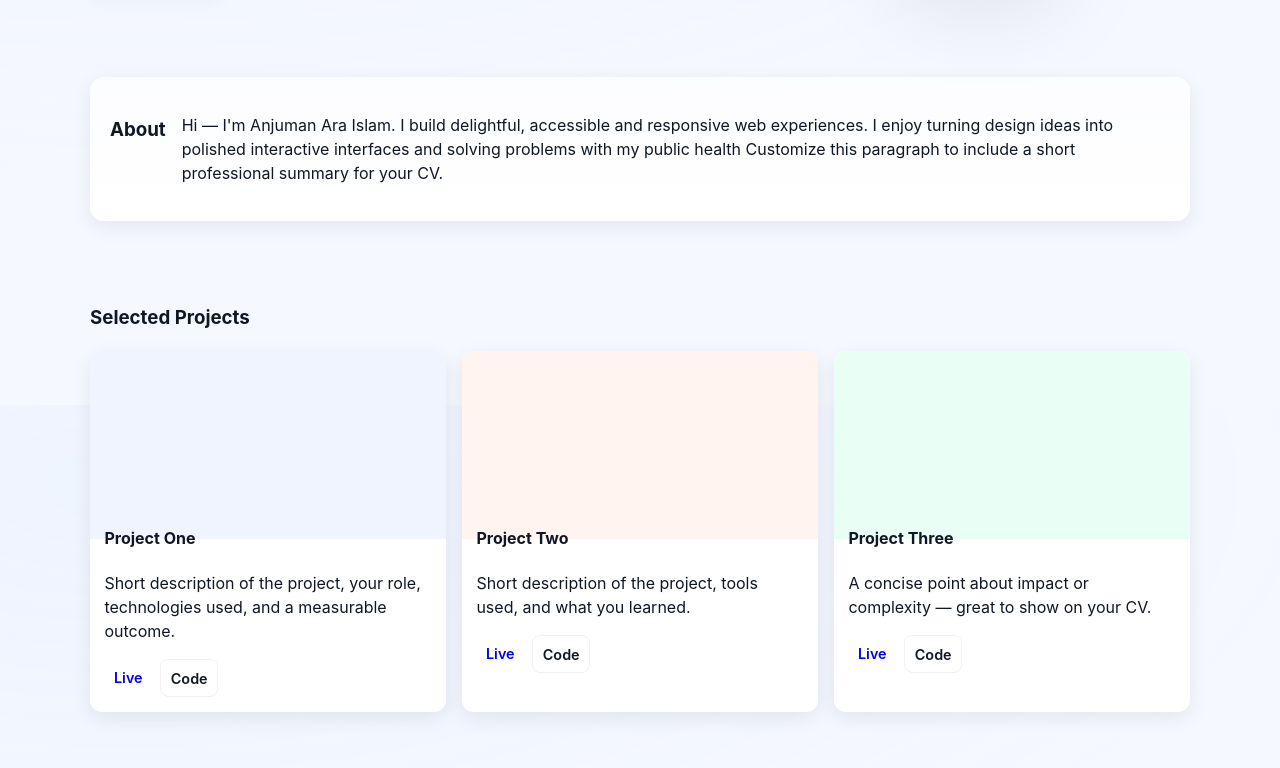
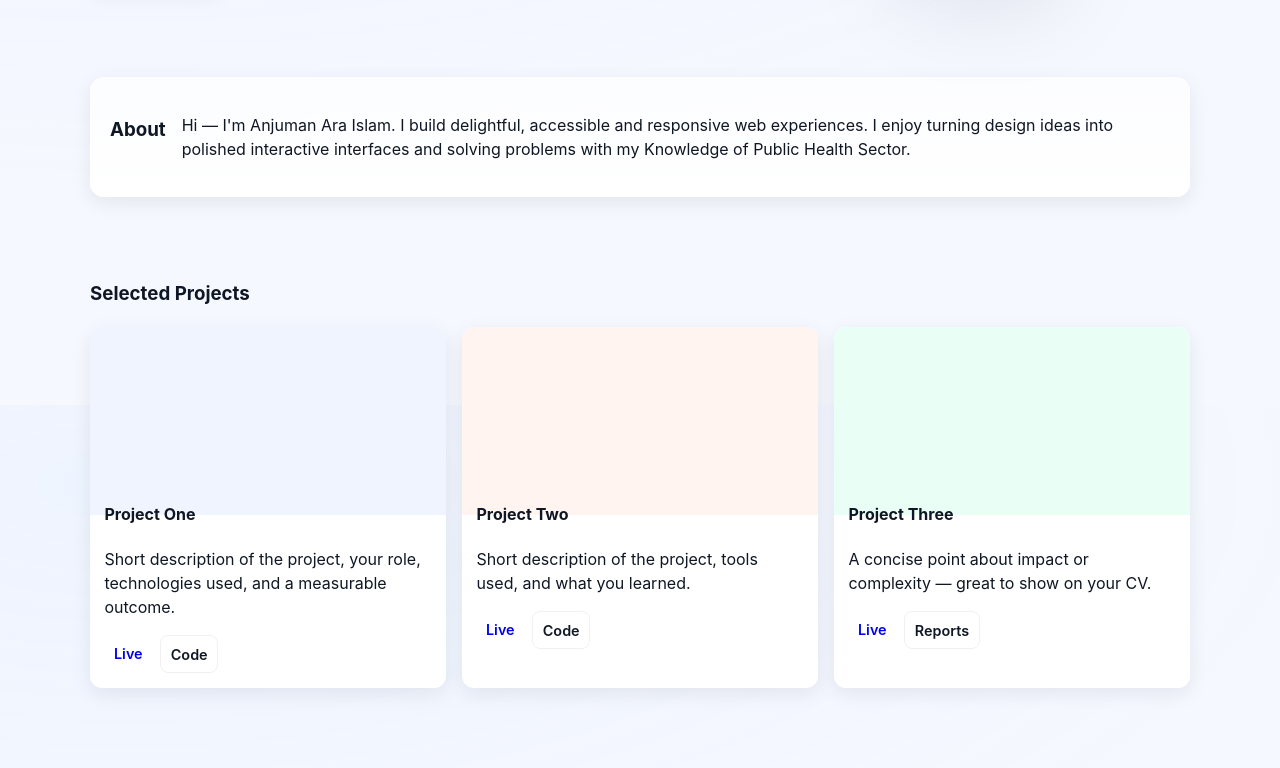
Before and after one commit to AnjumanAraIslam/AnjumanAraIslam.github.io, a plain HTML site: page index.html in a window 1280 px wide. Shown: the part 395-1163 px from the top of the page. Drawn offline with Linux system fonts and the light colour scheme.

Commit message:
Revise CV summary and change project link text
Updated professional summary and project link.

```diff
--- a/index.html
+++ b/index.html
@@ -54,8 +54,7 @@
         <h3>About</h3>
         <p>
           Hi — I'm Anjuman Ara Islam. I build delightful, accessible and responsive web experiences.
-          I enjoy turning design ideas into polished interactive interfaces and solving problems with my public health
-          Customize this paragraph to include a short professional summary for your CV.
+          I enjoy turning design ideas into polished interactive interfaces and solving problems with my Knowledge of Public Health Sector.
         </p>
       </div>
     </section>
@@ -100,7 +99,7 @@
             <p>A concise point about impact or complexity — great to show on your CV.</p>
             <div class="project-actions">
               <a href="#" class="btn small">Live</a>
-              <a href="#" class="btn small outline">Code</a>
+              <a href="#" class="btn small outline">Reports</a>
             </div>
           </div>
         </article>
```
